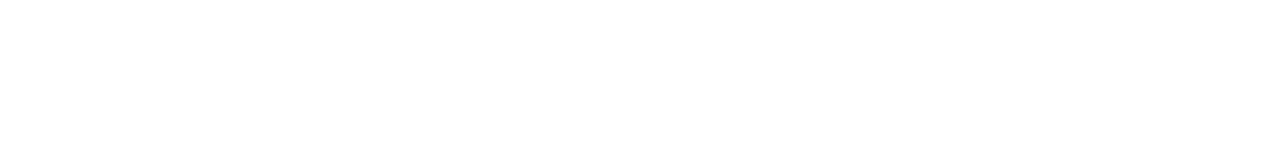
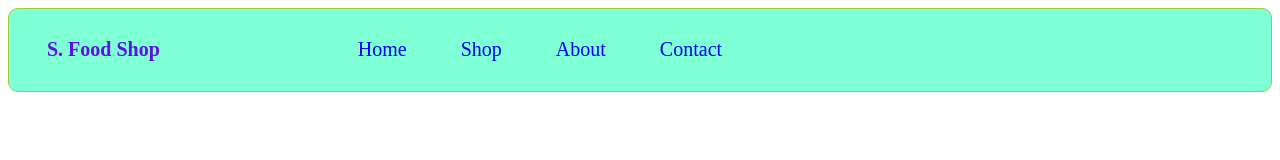
Before and after one commit to yasirhamidshourav/food-shop-00, a plain HTML site: page inext.html in a window 1280 px wide. Drawn offline with Linux system fonts and the light colour scheme.

Commit message:
header section

```diff
--- a/inext.html
+++ b/inext.html
@@ -13,6 +13,28 @@
     <!-- body start -->
     <body>
 
+        <!-- header section start  -->
+        <header class="header">
+
+            <div class="header-1">
+                <h1>S. Food Shop</h1>
+            </div>
+
+            <div class="header-2">
+
+                <ul>
+                    <li><a href="#">Home</a></li>
+                    <li><a href="#">Shop</a></li>
+                    <li><a href="#">About</a></li>
+                    <li><a href="#">Contact</a></li>
+                </ul>
+
+            </div>
+
+        </header><br>
+        <!-- header section end -->
+
+
 
     </body>
     <!-- body end -->
--- a/stely.css
+++ b/stely.css
@@ -0,0 +1,31 @@
+/* header section start */
+.header{
+    display: flex;
+    background-color: aquamarine;
+    border: 1px solid yellowgreen;
+    border-radius: 10px;
+    align-items: center;
+    padding: 8px 30px;
+    gap: 100px;
+}
+.header-1 h1{
+    color:rgb(96, 14, 228);
+    font-size: 20px;
+    padding: 8px;
+}
+
+.header-2 ul {
+    list-style: none;
+    display: inline-block;
+}
+
+.header-2 li {
+    display: inline;
+    margin-left: 50px;
+    color:rgb(96, 14, 228);
+    font-size: 20px;
+}
+.header-2 li a{
+    text-decoration: none;
+}
+/* header section end */
```
